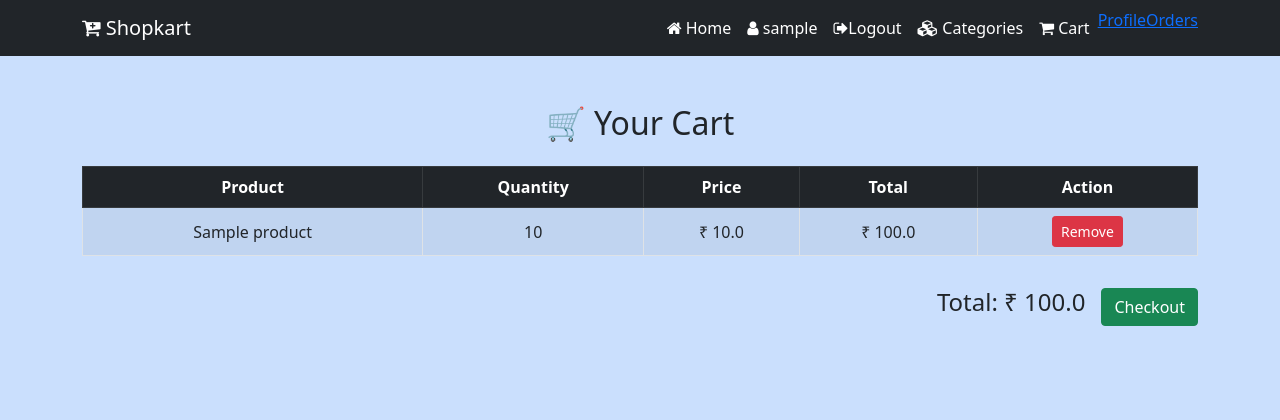
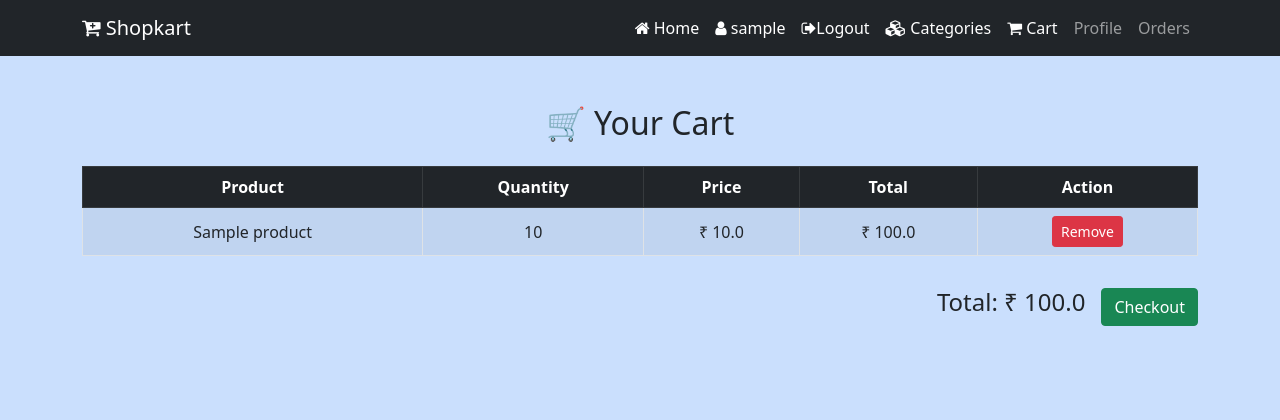
Before and after one commit to mathumitha309/E-commerce-web-application, a Django app: page /cart/ in a window 1280 px wide. Shown: the top 420 px of the page. Run offline with Django 5.2, Linux system fonts and the light colour scheme; a user stored in the database is signed in; tables that the repository leaves empty hold one stand-in row (values such as "Sample post").

Commit message:
chnages made

```diff
--- a/shop/templates/shop/inc/navbar.html
+++ b/shop/templates/shop/inc/navbar.html
@@ -19,9 +19,11 @@
         <a class="nav-link active" href="{% url 'cart_view' %}"><i class="fa fa-shopping-cart"></i> Cart</a>
 
 
-      {% if user.is_authenticated %}
-   <a href="{% url 'profile' %}">Profile</a>
-   <a href="{% url 'order_history' %}">Orders</a>
+
+   {% if request.user.is_authenticated %}
+    <li><a class="nav-link" href="{% url 'profile' %}">Profile</a></li>
+    <li><a class="nav-link" href="{% url 'order_history' %}">Orders</a></li>
+
 {% endif %}
 
       </div>
```
